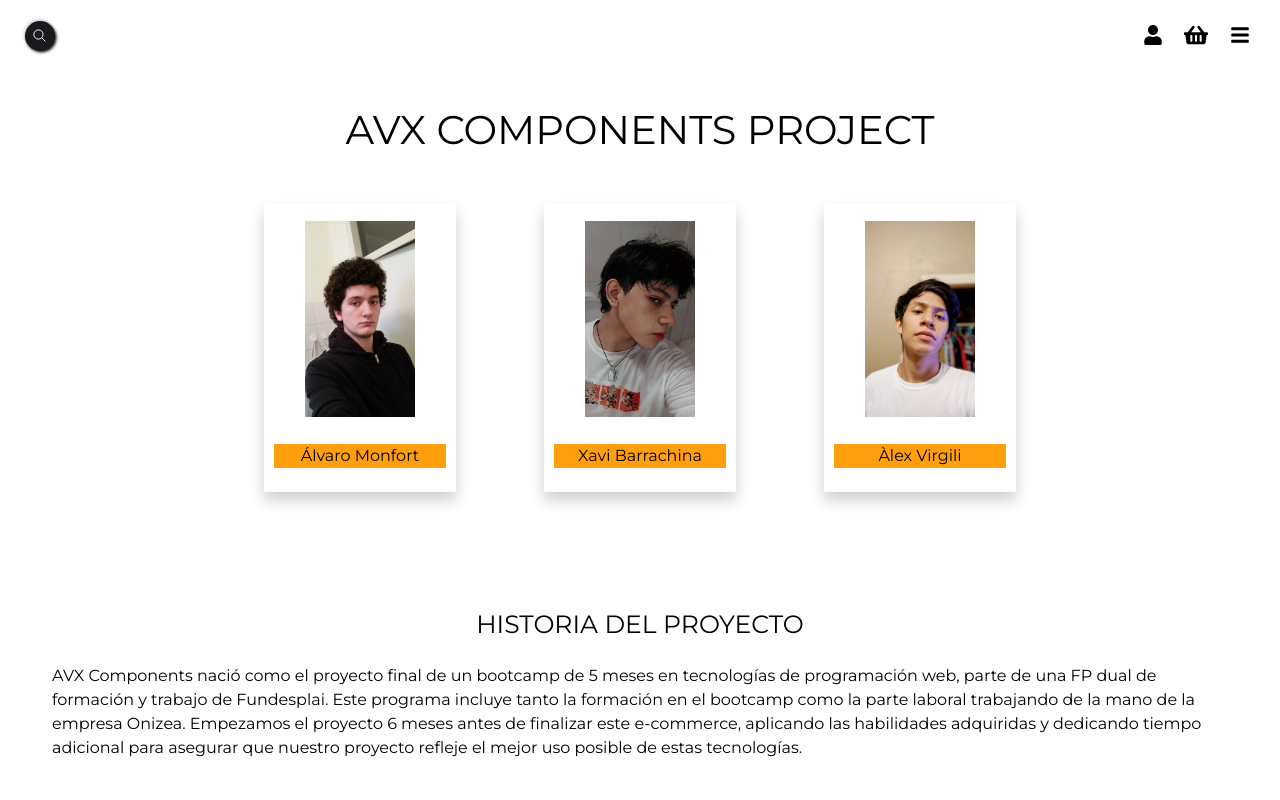
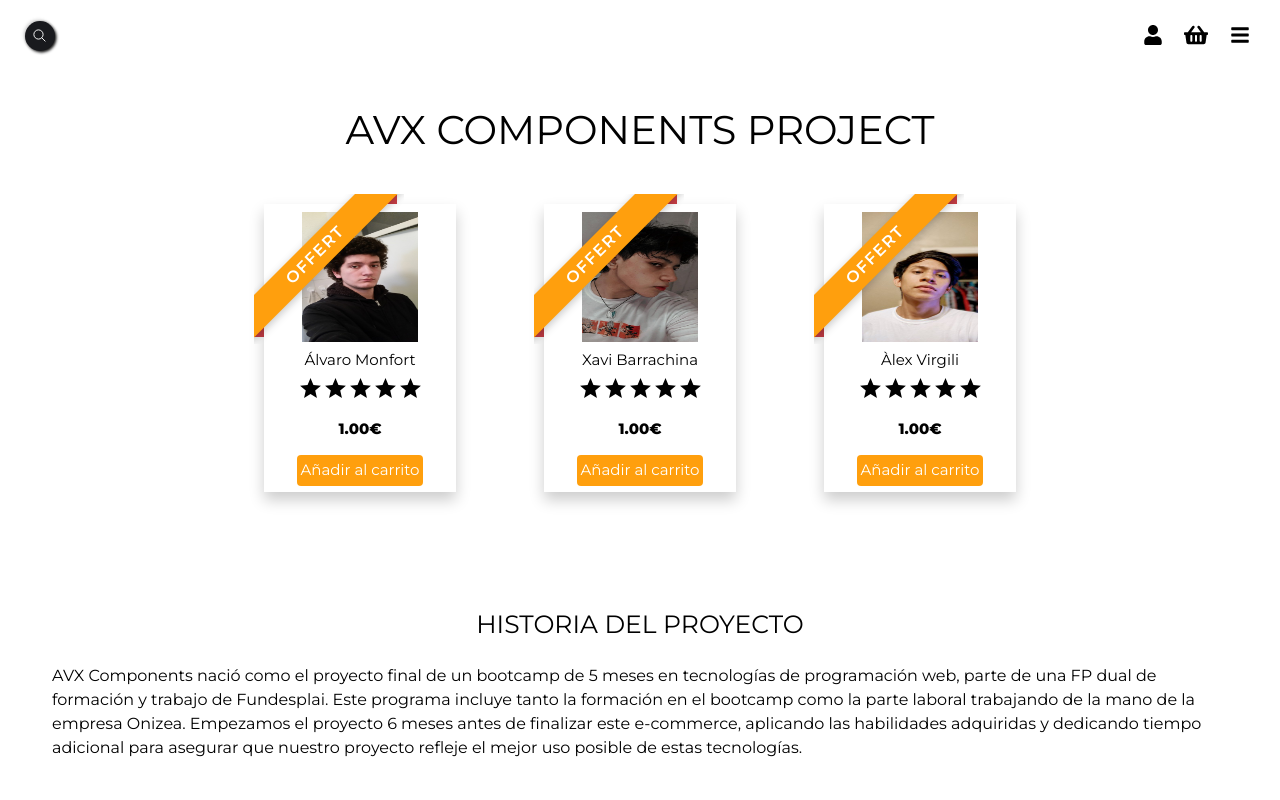
Before and after one commit to xavibarra/REACT-AVX-ECCOMERCE, a React (Vite) app: page /projectInfo in a window 1280 px wide. Shown: the top 800 px of the page. Built offline with nearby package versions, Linux system fonts and the light colour scheme.

Commit message:
ProjectInfo

```diff
--- a/src/components/AboutUs.tsx
+++ b/src/components/AboutUs.tsx
@@ -7,6 +7,7 @@ const AboutUs = () => {
   const navigate = useNavigate();
 
   const goToProjectInfo = () => {
+    window.scrollTo(0, 0);
     navigate("/projectInfo");
   };
 
--- a/src/components/CreatorFlipCard.tsx
+++ b/src/components/CreatorFlipCard.tsx
@@ -1,30 +1,55 @@
-import "../styles/creatorflipcard.css"
+import "../styles/creatorflipcard.css";
+import { MdOutlineStarPurple500 } from "react-icons/md";
 
 
-const CreatorFlipCard = ({name, foto, descripcion}) => {
+const CreatorFlipCard = ({name, foto, descripcion, offer}) => {
 
     return(
+      <div className="m-11 flip-card w-48 h-72 bg-transparent perspective-1000 font-sans cursor-pointer">
+      <div className="flip-card-inner relative w-full h-full text-center transition-transform duration-700">
+        <div className="flip-card-front creator-flip-card-front absolute flex flex-col w-full h-full bg-white shadow-md">
+          {offer && <span className="card-offer-span"></span>}
+          <img src = {foto}/>
+          <p className="card-name text-left mx-2 text-xs">{name}</p>
+          <div className="flex m-2">
+            {[...Array(5)].map((_, index) => (
+              <MdOutlineStarPurple500 className="creator-star-icon" key={index} />
+            ))}
+          </div>
+          <div className="card-prices-container flex">
+            <p className="card-price font-extrabold m-2 text-sm">
+              {( (1)).toFixed(2)}€
+            </p>
 
-    <div className="m-11 flip-card creator-flip-card w-48 h-72 bg-transparent perspective-1000 font-sans cursor-pointer">
-      <div className="flip-card-inner relative w-full h-full text-center transition-transform duration-700">
-        <div className="flip-card-front creator-flip-card-front absolute flex flex-col justify-between w-full h-full bg-white shadow-md">
-            <div className="creator-foto-container">
-                <img className="creator-foto" src={foto} alt="" />
-            </div>
-          <div className="creator-name-container">
-            <p>{name}</p>
+          </div>
+          <div className="card-button creator-card-button relative text-white p-1 mx-2 my-2 rounded flex justify-center items-center cursor-pointer">
+            <span className="creator-relleno-span"></span>
+            <span className="tooltip absolute top-0 text-xs text-white p-1 rounded shadow opacity-0 pointer-events-none transition-all duration-300 ease-in-out">
+              {}€
+            </span>
+            <span> Añadir al carrito </span>
           </div>
         </div>
-        <div className="flip-card-back creator-flip-card-back absolute flex flex-col justify-between w-full h-full bg-white shadow-md transform rotate-y-180">
-            <div className="creator-description-container">
-                <p>{descripcion}</p>
-            </div>
+        <div className="flip-card-back creator-flip-card-back absolute flex flex-col justify-end w-full h-full bg-white shadow-md transform rotate-y-180">
+          <p
+            className="creator-description overflow-y-auto hide-scrollbar relative"
+            id="store-list"
+          >
+            {descripcion}
+          </p>
+
+
+
+          <div className="card-button relative text-white p-1 mx-2 my-2 rounded flex justify-center items-center cursor-pointer">
+            <span className="tooltip absolute top-0 text-xs text-white p-1 rounded shadow opacity-0 pointer-events-none transition-all duration-300 ease-in-out">
+              {}€
+            </span>
+            <span> Añadir al carrito </span>
+          </div>
         </div>
       </div>
     </div>
-
-    );
-
+    )
 };
 
 
--- a/src/components/Footer.tsx
+++ b/src/components/Footer.tsx
@@ -1,5 +1,5 @@
 import "../styles/footer.css"
-import { FaInstagram, FaDiscord, FaWhatsapp } from "react-icons/fa";
+import { FaInstagram } from "react-icons/fa";
 import { FaXTwitter } from "react-icons/fa6";
 
 
@@ -110,12 +110,6 @@ function Footer() {
                 <a href="/">
                     <FaXTwitter className="footer-ico" />
                 </a>
-                <a href="/">
-                    <FaDiscord className="footer-ico" />
-                </a>
-                <a href="/">
-                    <FaWhatsapp className="footer-ico" />
-                </a>
             </div>
             <div className="footer-copy-container">
                 <p>&copy; 2023 - Tots els drets reservats</p>
--- a/src/components/ProjectInfoContent.tsx
+++ b/src/components/ProjectInfoContent.tsx
@@ -11,17 +11,21 @@ const ProjectInfoContent = () => {
         {
             name: 'Álvaro Monfort',
             foto: persona1,
-            descripcion: 'asdasdads'
+            descripcion: 'asdasdads',
+            offer: true
         },
         {
             name: 'Xavi Barrachina',
             foto: persona2,
-            descripcion: 'asdasdads'
+            descripcion: 'asdasdads',
+            offer: true
+
         },
         {
             name: 'Àlex Virgili',
             foto: persona3,
-            descripcion: 'asdasdads'
+            descripcion: 'asdasdads',
+            offer: true
         },
     ]
 
@@ -39,6 +43,7 @@ const ProjectInfoContent = () => {
                         name={creator.name}
                         foto={creator.foto}
                         descripcion={creator.descripcion}
+                        offer={creator.offer}
                     />
                 ))}
             </div>
--- a/src/styles/creatorflipcard.css
+++ b/src/styles/creatorflipcard.css
@@ -1,39 +1,36 @@
 
 /* FRONT-CARD */
 
-.creator-foto-container{
-    height: 80%;
-    width: 100%;
+.creator-flip-card-front{
     display: flex;
     justify-content: center;
     align-items: center;
+    height: 100%;
         img{
-            height: 85%;
-            width: auto;
+            width: 60%;
+            height: 45%;
+            margin-top: 10px;
         }
-    }
-
-.creator-name-container{
-    height: 20%;
-    width: 100%;
-    padding: 10px;
         p{
-            background-color: var(--color-primary);
+            margin-top: 10px;
+            font-size: 15px;
         }
 }
 
-/* BACK-CARD */
-.creator-flip-card-back{
-    display: flex;
-    justify-content: center;
-    align-items: center;
+.creator-relleno-span{
+    height: 30%;
 }
-.creator-description-container{
-    display: flex;
-    justify-content: center;
-    align-items: center;
-    padding: 20px;
-    height: 90%;
-    width: 90%;
-    background-color: grey;
+
+.creator-card-button{
+    font-size: 15px;
 }
+
+.creator-star-icon{
+    height: 25px;
+}
+
+.creator-description{
+    height: 100%;
+    margin-top: 30px;
+
+}
--- a/src/styles/project-info.css
+++ b/src/styles/project-info.css
@@ -121,12 +121,11 @@
         ul{
             margin: 0px;
             padding-left: 30px;
-            font-size: 900;
+            font-weight: 400;
 
                 li{
                     padding: 3px 0px;
                     font-family: "Montserrat", sans-serif;
-                    font-weight: 4 00;
                 }
         }
 
```
